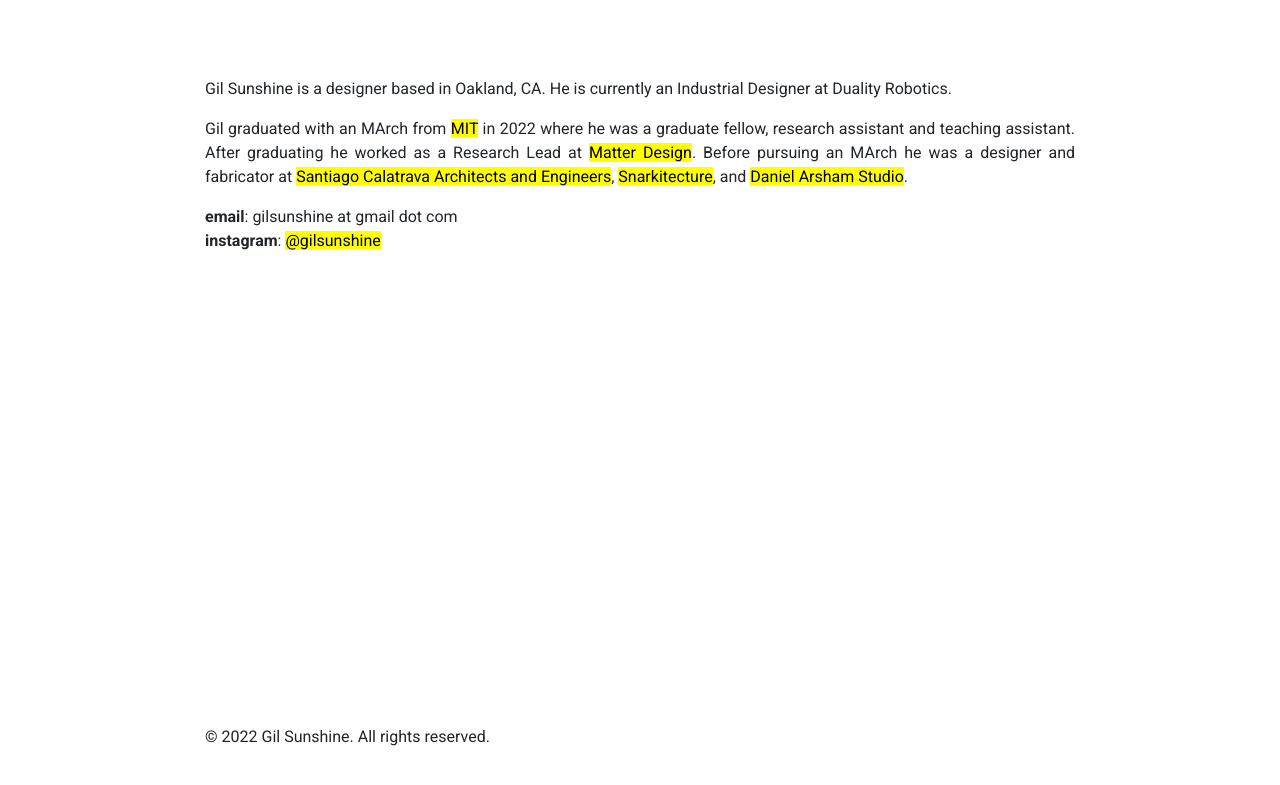
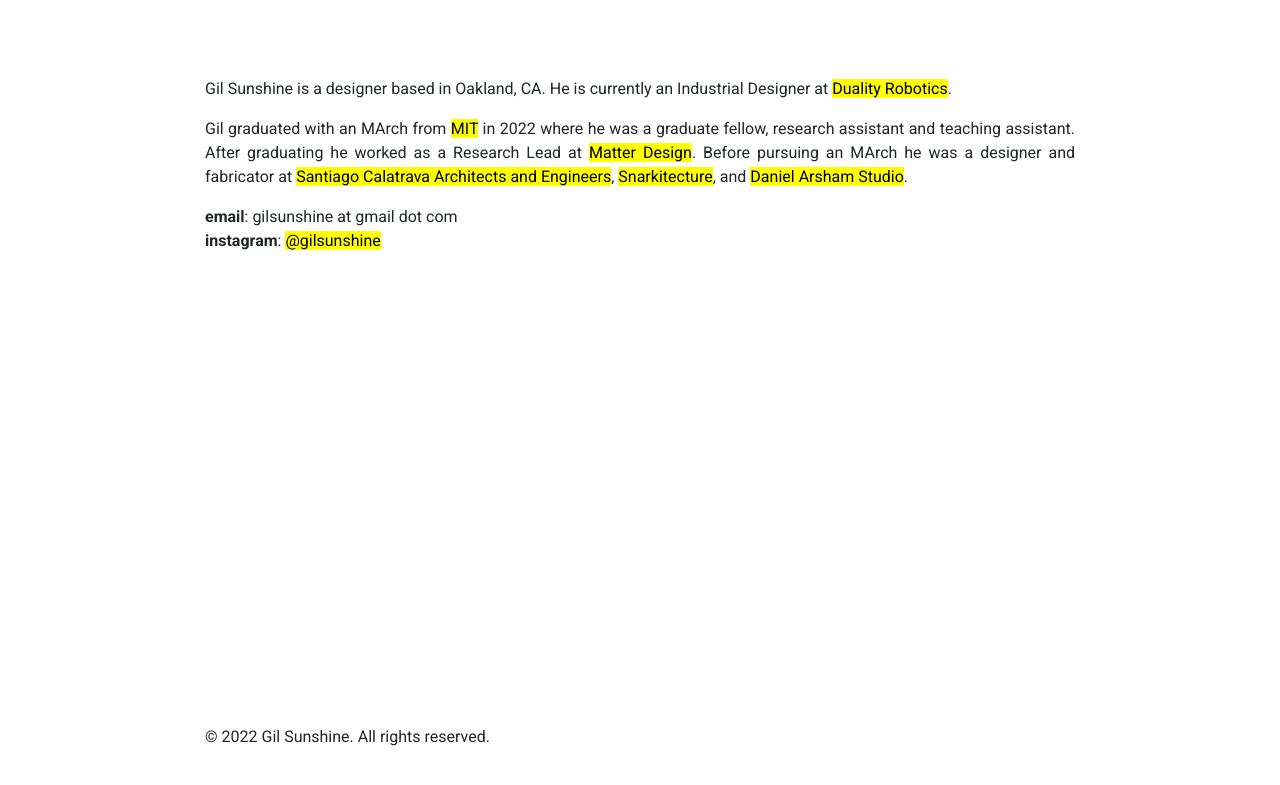
Before and after one commit to gilsunshine/gil_sunshine_dot_com, a plain HTML site: page about.html in a window 1280 px wide. Shown: the part 51-836 px from the top of the page. Drawn offline with nearby package versions, Linux system fonts and the light colour scheme.

Commit message:
about link

```diff
--- a/about.html
+++ b/about.html
@@ -38,7 +38,7 @@
 
   <div class="container mt-5">
     <div>
-      <p>Gil Sunshine is a designer based in Oakland, CA. He is currently an Industrial Designer at Duality Robotics.</p>
+      <p>Gil Sunshine is a designer based in Oakland, CA. He is currently an Industrial Designer at <a id="link" target="_blank" href="https://https://www.duality.ai/">Duality Robotics</a>.</p>
 
       <p>Gil graduated with an MArch from <a id="link" target="_blank" href="https://architecture.mit.edu/">MIT</a> in 2022 where he was a graduate fellow, research assistant and teaching assistant.
         After graduating he worked as a Research Lead at <a id="link" target="_blank" href="http://www.matterdesignstudio.com/">Matter Design</a>.
```
